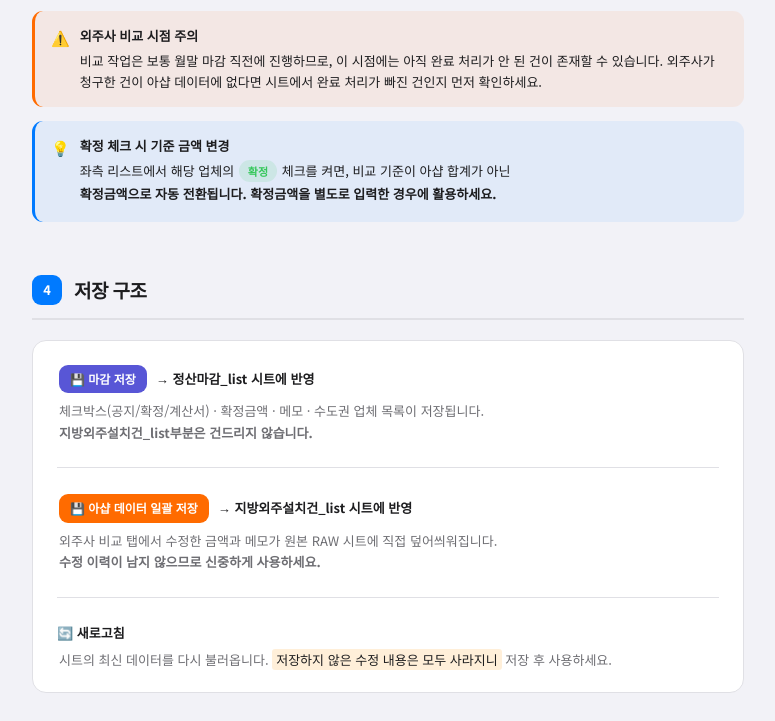
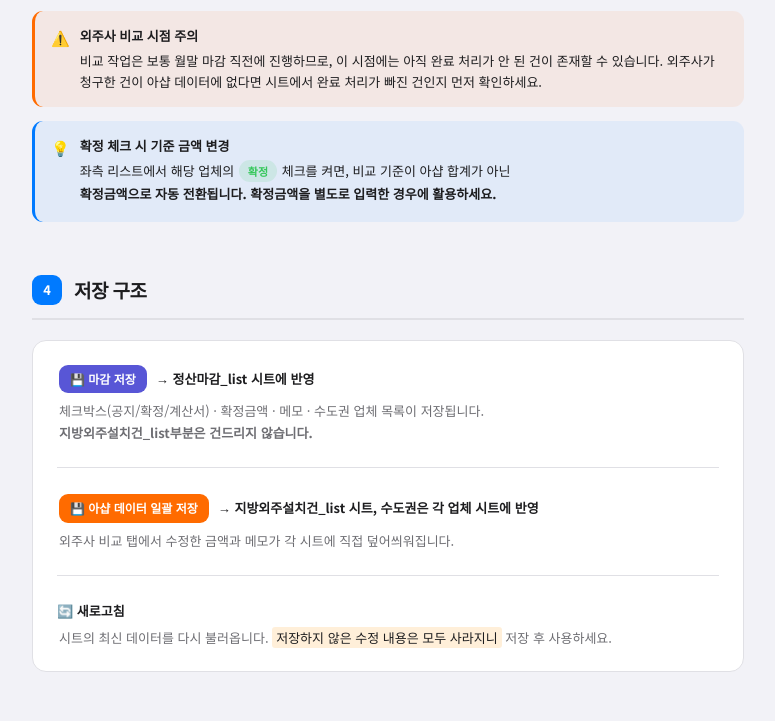
Before and after one commit to Yun-seulgi/settlement-guide, a plain HTML site: page index.html in a window 1280 px wide. Shown: the part 2426-3147 px from the top of the page, without its empty margins (252-1027 px from the left). Drawn offline with Linux system fonts and the light colour scheme.

Commit message:
Update index.html

```diff
--- a/index.html
+++ b/index.html
@@ -204,7 +204,8 @@
       <div class="item">
         <div class="item-label" style="color:var(--orange)">🟠 수도권 업체 추가</div>
         <div class="item-desc">
-          리스트 하단 입력창에서 업체명을 직접 입력하거나, 엑셀에서 <strong>업체명 / 건수 / 금액</strong> 열을 복사해 대량 붙여넣기(<kbd>Ctrl+V</kbd>)할 수 있습니다.<br><br>
+         수도권 업체의 건수/금액은 각 업체의 시트에서 불러오기 됩니다.
+         리스트 하단 입력창에서 업체명을 직접 입력하거나, 엑셀에서 <strong>업체명 / 건수 / 금액</strong> 열을 복사해 대량 붙여넣기(<kbd>Ctrl+V</kbd>)할 수 있습니다.<br><br>
           수도권 업체는 마감 저장 버튼을 눌러야 시트에 반영됩니다. 삭제는 업체명 옆 ✕ 버튼으로 가능합니다. (수도권은 수정할일 없긴할듯!)
         </div>
       </div>
@@ -327,10 +328,9 @@
       </div>
       <div class="divider"></div>
       <div class="item">
-        <div class="item-label"><span class="btn-demo btn-orange">💾 아샵 데이터 일괄 저장</span> → 지방외주설치건_list 시트에 반영</div>
+        <div class="item-label"><span class="btn-demo btn-orange">💾 아샵 데이터 일괄 저장</span> → 지방외주설치건_list 시트, 수도권은 각 업체 시트에 반영</div>
         <div class="item-desc">
-          외주사 비교 탭에서 수정한 금액과 메모가 원본 RAW 시트에 직접 덮어씌워집니다.<br>
-          <strong>수정 이력이 남지 않으므로 신중하게 사용하세요.</strong>
+          외주사 비교 탭에서 수정한 금액과 메모가 각 시트에 직접 덮어씌워집니다.
         </div>
       </div>
       <div class="divider"></div>
```
